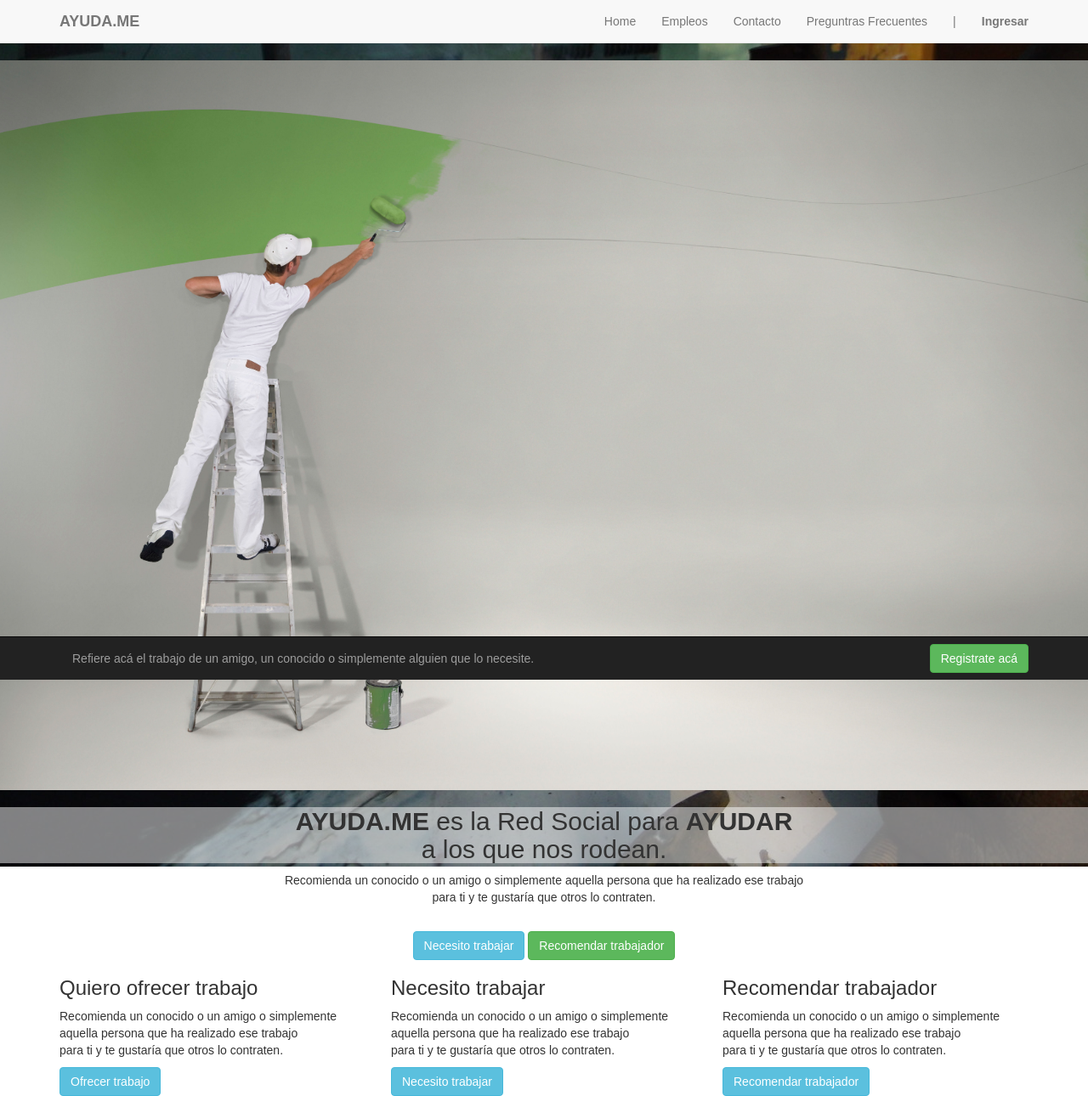
After one commit to ivuotto/ayuda.me, a PHP site: page /index3.html in a window 1280 px wide. The commit adds this page. Shown: the whole page at 85% size. Run offline with PHP 8.4, Linux system fonts and the light colour scheme.

Commit message:
Sitio
Subo los cambios

```diff
--- a/css/styles.css
+++ b/css/styles.css
@@ -1,20 +1,136 @@
-/* styles.css */
+body{
+  font-family: 'Exo', sans-serif;
+  font-family: 'Questrial', sans-serif;
+  font-family: 'Montserrat', sans-serif;
+  /*background-image: url(../img/fondo.jpg);*/
+  background-image: url(../img/work2.jpg);
+  background-repeat: no-repeat;
+  background-position: top center;
+  background-attachment: fixed;
+}
+
+.bodyindex{
+  font-family: 'Exo', sans-serif;
+  font-family: 'Questrial', sans-serif;
+  font-family: 'Montserrat', sans-serif;
+  /*background-image: url(../img/fondo.jpg);*/
+  background-image: url(../img/work3.jpg);
+  background-repeat: no-repeat;
+  background-position: top center;
+  background-attachment: fixed;
+}
+
+.bodyreg{
+  font-family: 'Exo', sans-serif;
+  font-family: 'Questrial', sans-serif;
+  font-family: 'Montserrat', sans-serif;
+  background-image: url(../img/work1.jpg);
+  background-repeat: no-repeat;
+  background-position: top center;
+  background-attachment: fixed;
+}
+
+.leyenda{
+  padding: 70px 0px 25px 0px;
+  font-size: 30px;
+}
+
+.fondotransparente{
+  background-color: rgba(255, 255, 255, 0.49);
+}
+
+.fondeado{
+  background-color: rgba(255, 255, 255, 0.49);
+  text-align: right;
+}
+
+.h1reg{
+  color: #000;
+}
+
+h2, p.cont{
+  background-color: rgba(255, 255, 255, 0.49);
+}
+
+.foot{
+  padding-top: 10px;
+}
+
+.header-btn{
+  text-align: center;
+}
+
+.logo{
+  height: 70px;
+}
+
+.navegador{
+  position: fixed;
+  z-index: 1;
+  background-color: #FFF;
+  height: 50px;
+  color: #000;
+}
+
+span.iconbar{
+  color: #000;
+}
 
 
-/* hoja de estilos para diseño */
+.contenidop{
+  position: relative;
+  left: 0px;
+  top: 50px;
+  background-color: #FFF;
+  height: auto;
+  padding-bottom: 80px;
+}
 
-#header {
-    background-color: grey;
+
+.footer{
+  position: fixed;
+  bottom: 0px;
+  left: 0px;
+  background-color: grey;
+  height: 50px;
 }
-#wrapper {
-    background-color: red;
+
+h1{
+  font-size: 45px;
+  /*font-weight: bolder;*/
+  color: #FFF;
 }
-.left {
-    background-color: green;
+
+.encabezado{
+  margin-top: 50px;
+  /*background-color: #F5FDFF;
+  border: 1px solid #0EB29A;
+  border-radius: 10px;*/
 }
-.middle {
-    background-color: yellow;
+
+.cuerpo{
+  margin-top: 30px;
+  /*background-color: #F5FDFF;
+  border: 1px solid #0EB29A;
+  border-radius: 10px;*/
 }
-.right {
-    background-color: blue;
+
+label{
+  color: #000;
+  background-color: #FFF;
+  padding: 0px 5px;
 }
+
+.boxes_formulario{
+  font-size: 20px;
+  color: #8C999A;
+  padding: 8px 0px 15px 0px;
+}
+
+.inputs{
+  width: 80%;
+  font-size: 20px;
+  color: #98B4A6;
+  height: 50px;
+  border-radius: 5px;
+}
--- /dev/null
+++ b/index3.html
@@ -0,0 +1,104 @@
+<!DOCTYPE html>
+<html>
+  <head>
+    <meta charset="utf-8" name="viewport" content="width=device-width. initial-scale=1.0">
+    <!-- BOOTSTRAP -->
+    <link rel="stylesheet" href="https://maxcdn.bootstrapcdn.com/bootstrap/3.3.7/css/bootstrap.min.css" integrity="sha384-BVYiiSIFeK1dGmJRAkycuHAHRg32OmUcww7on3RYdg4Va+PmSTsz/K68vbdEjh4u" crossorigin="anonymous">
+    <!-- HOJA DE ESTILOS PROPIA -->
+    <link href="css/styles.css" rel="stylesheet">
+    <title>AYUDA.ME - Home </title>
+  </head>
+  <body>
+
+    <div class="navbar navbar-default navbar-static-top">
+      <div class="container">
+
+        <a href= "#" class="navbar-brand"><b>AYUDA.ME</b></a>
+
+        <button class="navbar-toggle" data-toggle="collapse" data-target=".navHeaderCollapse">
+          <span class="icon-bar"></span>
+          <span class="icon-bar"></span>
+          <span class="icon-bar"></span>
+        </button>
+
+        <div class="collapse navbar-collapse navHeaderCollapse">
+          <ul class="nav navbar-nav navbar-right">
+            <li><a href="#">Home</a></li>
+            <li><a href="#">Empleos</a></li>
+            <li><a href="#">Contacto</a></li>
+            <li><a href="#">Preguntras Frecuentes</a></li>
+            <li><a> | </a></li>
+            <li><a href="login.html"><b>Ingresar</b></a></li>
+          </ul>
+        </div>
+
+      </div>
+
+    </div>
+
+    <div class="conteiner">
+
+      <section class="imagen">
+        <img src="imagenes/home.jpg" class= "img-responsive" alt="Responsive image">
+      </section>
+
+      <center>
+          <div>
+           <h2><b>AYUDA.ME</b> es la Red Social para <b>AYUDAR</b> <br> a los que nos rodean.</h2>
+          </div>
+
+        <div class="header">
+          <p>
+            Recomienda un conocido o un amigo o simplemente aquella persona que ha realizado ese trabajo<br>para ti y te gustaría que otros lo contraten.
+          </p>
+        </div>
+
+        <div class="header-btn">
+          <a href="#" class="btn btn-info h2">Necesito trabajar</a>
+          <a href="#" class="btn btn-success h2">Recomendar trabajador</a>
+        </div>
+      </center>
+
+    </div>
+
+    <div class="container">
+      <div class="row">
+
+        <div class="col-md-4">
+          <h3>Quiero ofrecer trabajo</h3>
+          <p>
+            Recomienda un conocido o un amigo o simplemente aquella persona que ha realizado ese trabajo<br>para ti y te gustaría que otros lo contraten.
+          </p>
+          <a href="#" class="btn btn-info">Ofrecer trabajo</a>
+        </div>
+
+        <div class="col-md-4">
+          <h3>Necesito trabajar</h3>
+          <p>
+            Recomienda un conocido o un amigo o simplemente aquella persona que ha realizado ese trabajo<br>para ti y te gustaría que otros lo contraten.
+          </p>
+          <a href="#" class="btn btn-info">Necesito trabajar</a>
+        </div>
+
+        <div class="col-md-4">
+          <h3>Recomendar trabajador</h3>
+          <p>
+            Recomienda un conocido o un amigo o simplemente aquella persona que ha realizado ese trabajo<br>para ti y te gustaría que otros lo contraten.
+          </p>
+          <a href="#" class="btn btn-info">Recomendar trabajador</a>
+        </div>
+
+      </div>
+    </div>
+
+    <div class="navbar navbar-inverse navbar-fixed-bottom">
+
+      <div class="container">
+        <p class="navbar-text pull-left">
+          Refiere acá el trabajo de un amigo, un conocido o simplemente alguien que lo necesite.
+        </p>
+        <a href="registro.html"class="navbar-btn btn btn-success pull-right">Registrate acá</a>
+      </div>
+
+  </body>
+</html>
```
Also changed, not shown: css/styles2.css (added, +47 -0 lines), index-MARTO.html (added, +104 -0 lines), index.html (+46 -55 lines), login.html (+67 -2 lines), registro.html (+92 -3 lines), img/fondo.jpg (added), img/work1.jpg (added), img/work2 original.jpg (added), img/work2.jpg (added), img/work3 original.jpg (added), img/work3.jpg (added), img/work4.jpg (added), 2 other files.
